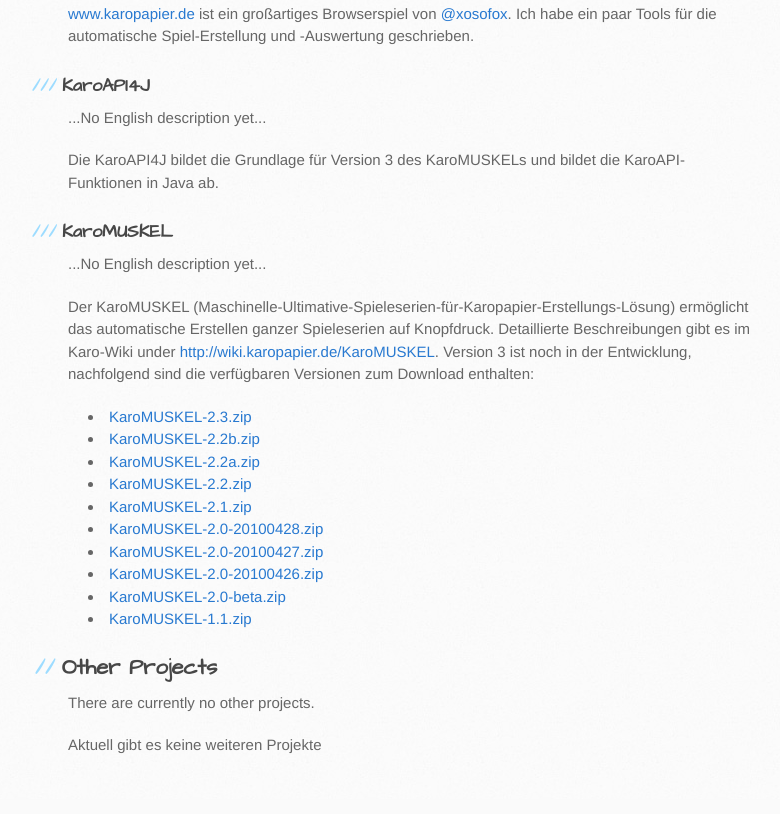
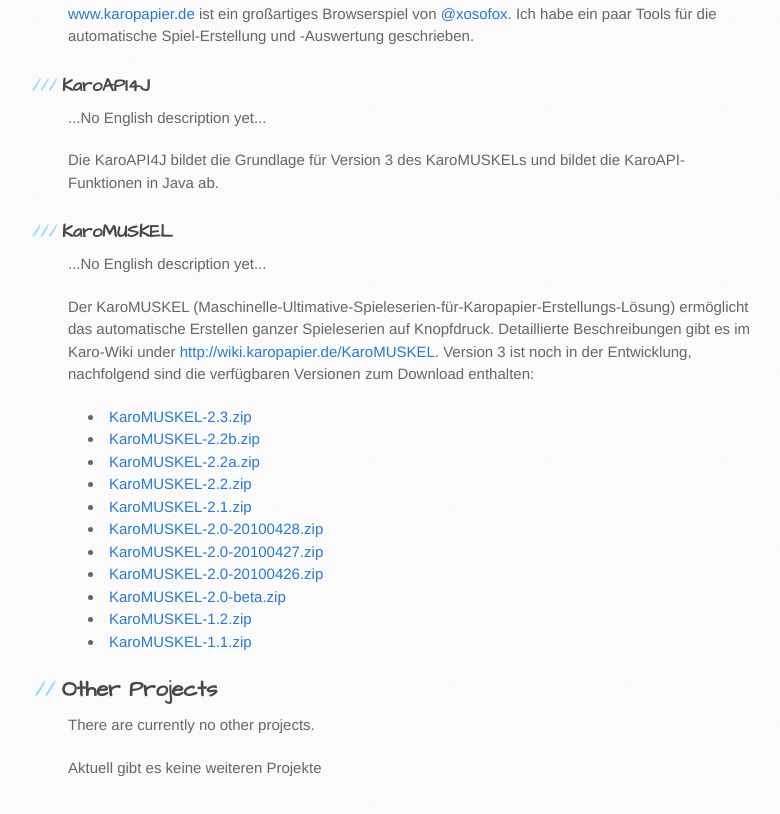
Before and after one commit to ultimate/ultimate.github.com, a plain HTML site: page index.html in a window 1280 px wide. Shown: the part 965-1779 px from the top of the page, without its empty margins (102-882 px from the left). Drawn offline with Linux system fonts and the light colour scheme.

Commit message:
added rebuild of KaroMUSKEL-1.2

```diff
--- a/index.html
+++ b/index.html
@@ -78,6 +78,7 @@ Ich habe ein paar Tools für die automatische Spiel-Erstellung und -Auswertung g
 <li><a href="karopapier/KaroMUSKEL-2.0-20100427.zip">KaroMUSKEL-2.0-20100427.zip</a></li>
 <li><a href="karopapier/KaroMUSKEL-2.0-20100426.zip">KaroMUSKEL-2.0-20100426.zip</a></li>
 <li><a href="karopapier/KaroMUSKEL-2.0-beta.zip">KaroMUSKEL-2.0-beta.zip</a></li>
+<li><a href="karopapier/KaroMUSKEL-1.2.zip">KaroMUSKEL-1.2.zip</a></li>
 <li><a href="karopapier/KaroMUSKEL-1.1.zip">KaroMUSKEL-1.1.zip</a></li>
 </ul><h2>Other Projects</h2>
 
```
Also changed, not shown: 1 other file.
